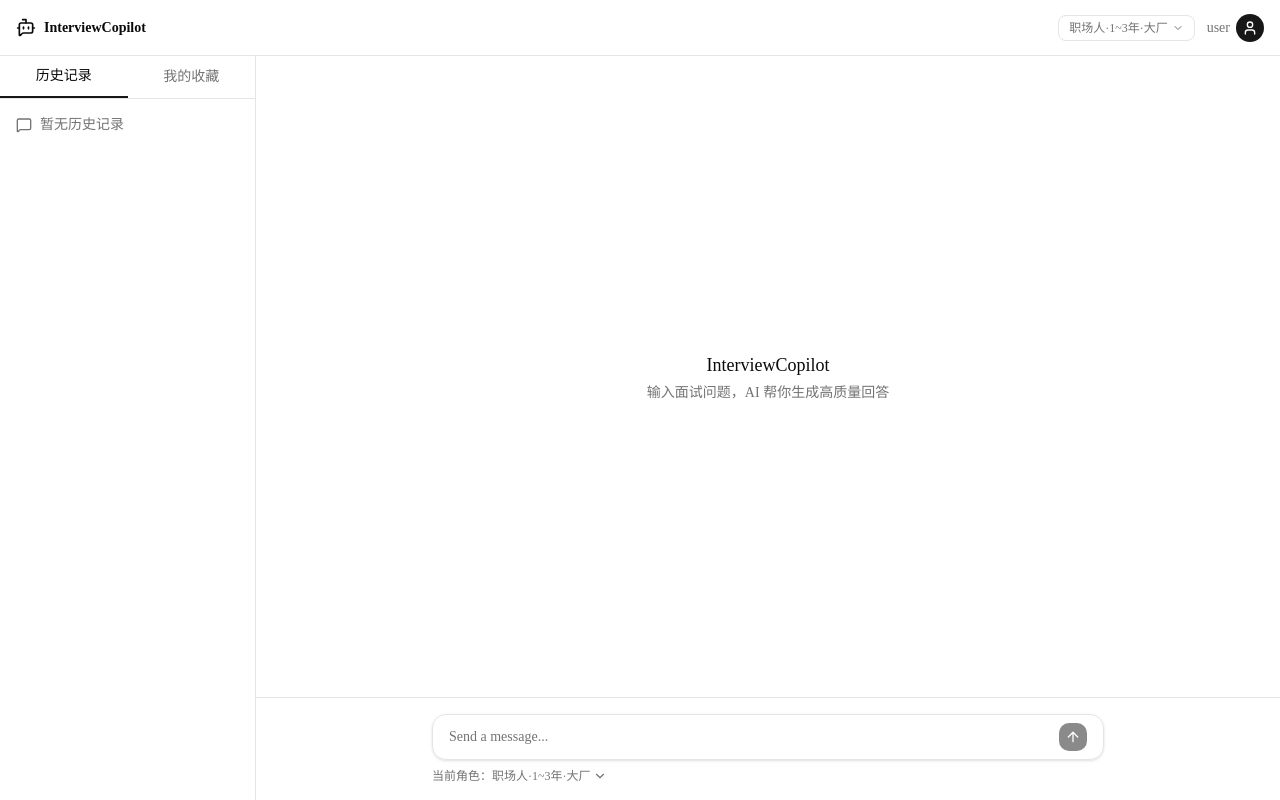
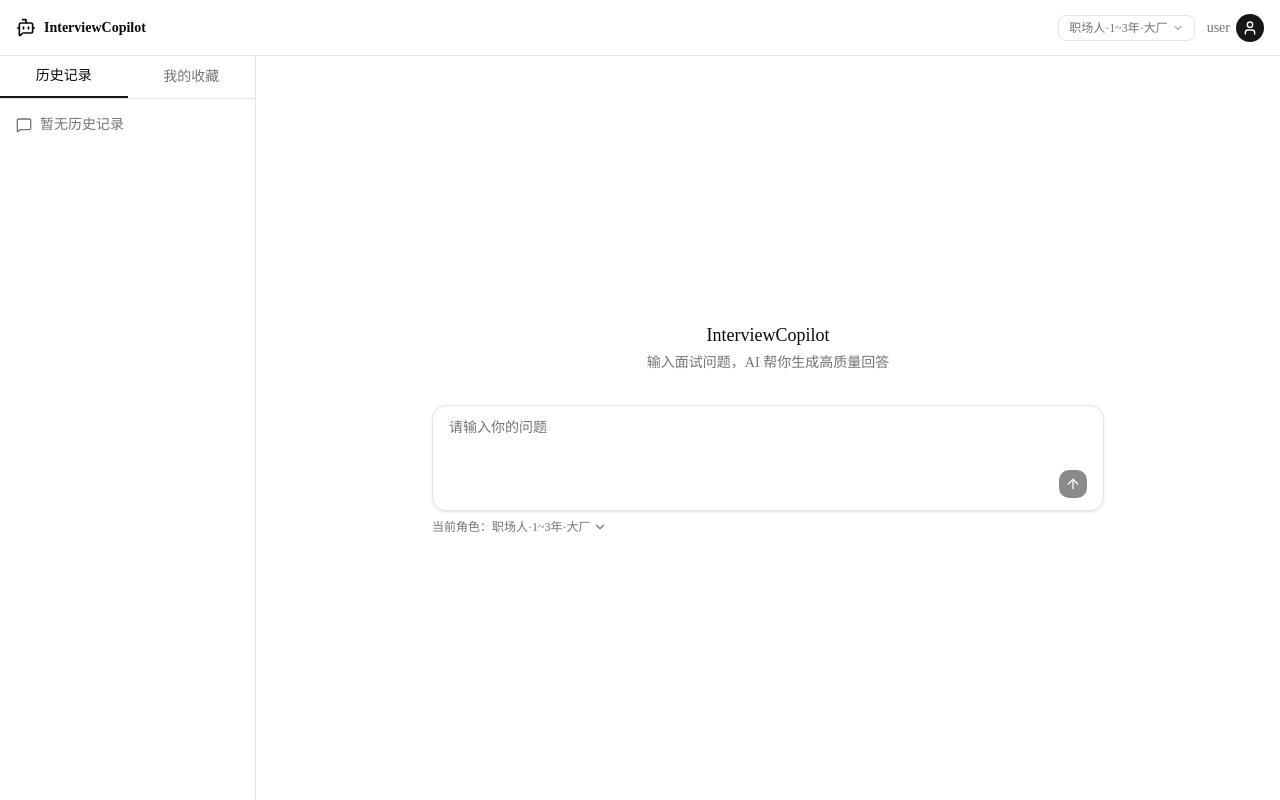
Before and after one commit to Chenqianyu29/interview-assistant, a Next.js app: page / in a window 1280 px wide. Built offline with nearby package versions, Linux system fonts and the light colour scheme.

Commit message:
input-大小位置修改

```diff
--- a/src/app/page.tsx
+++ b/src/app/page.tsx
@@ -2,24 +2,18 @@
 
 export default function HomePage() {
   return (
-    <div className="flex flex-1 flex-col">
-      {/* Chat area placeholder */}
-      <div className="flex flex-1 items-center justify-center">
-        <div className="text-center">
+    <div className="flex flex-1 flex-col items-center justify-center p-4">
       <h2 className="text-lg font-medium">InterviewCopilot</h2>
       <p className="mt-1 text-sm text-muted-foreground">
         输入面试问题，AI 帮你生成高质量回答
       </p>
-        </div>
-      </div>
 
       {/* Input area */}
-      <div className="border-t p-4">
-        <div className="mx-auto max-w-2xl">
-          <div className="flex items-center gap-2 rounded-xl border px-4 py-2 shadow-sm">
+      <div className="mt-8 w-full max-w-2xl">
+        <div className="flex items-end gap-2 rounded-xl border px-4 py-3 shadow-sm">
           <textarea
-              placeholder="Send a message..."
-              rows={1}
+            placeholder="请输入你的问题"
+            rows={4}
             className="flex-1 resize-none bg-transparent text-sm placeholder:text-muted-foreground focus:outline-none"
             disabled
           />
@@ -39,6 +33,5 @@
         </div>
       </div>
     </div>
-    </div>
   );
 }
```
Lines whose indentation alone changed are shown as unchanged.
